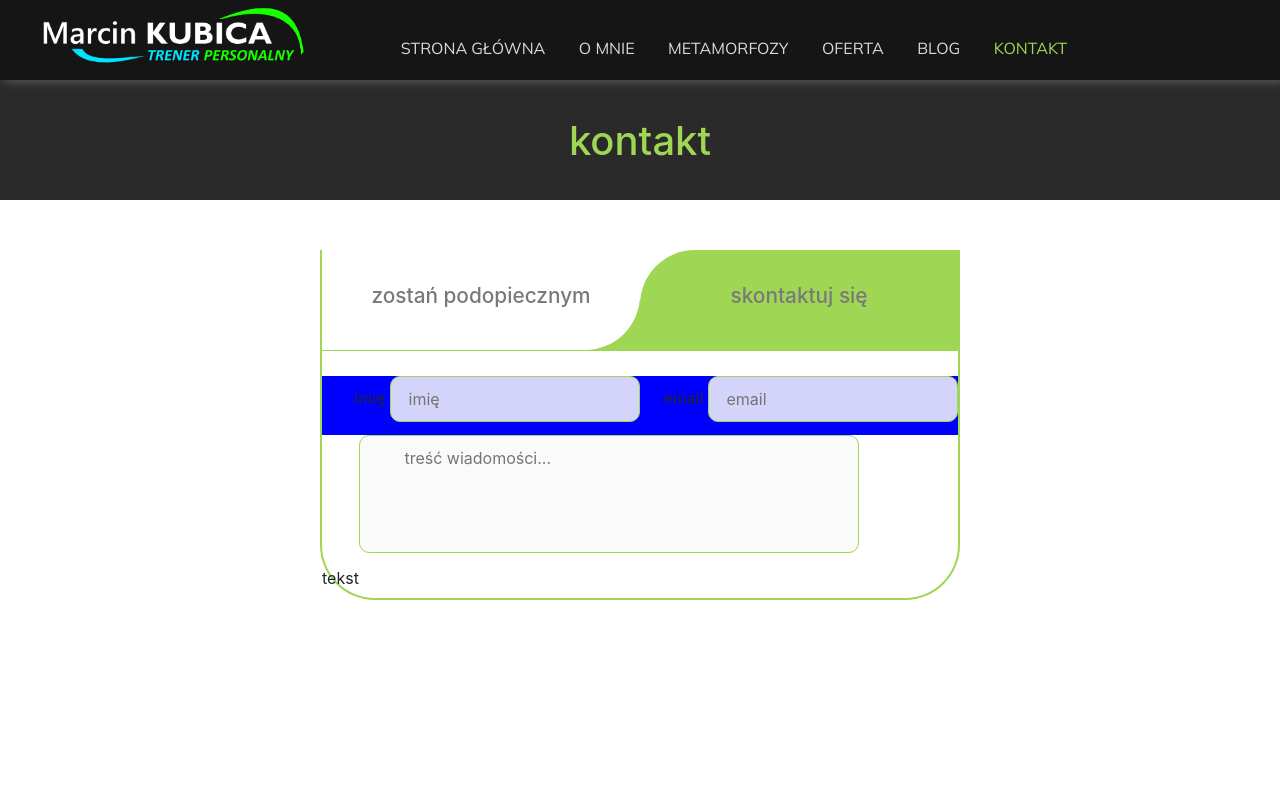
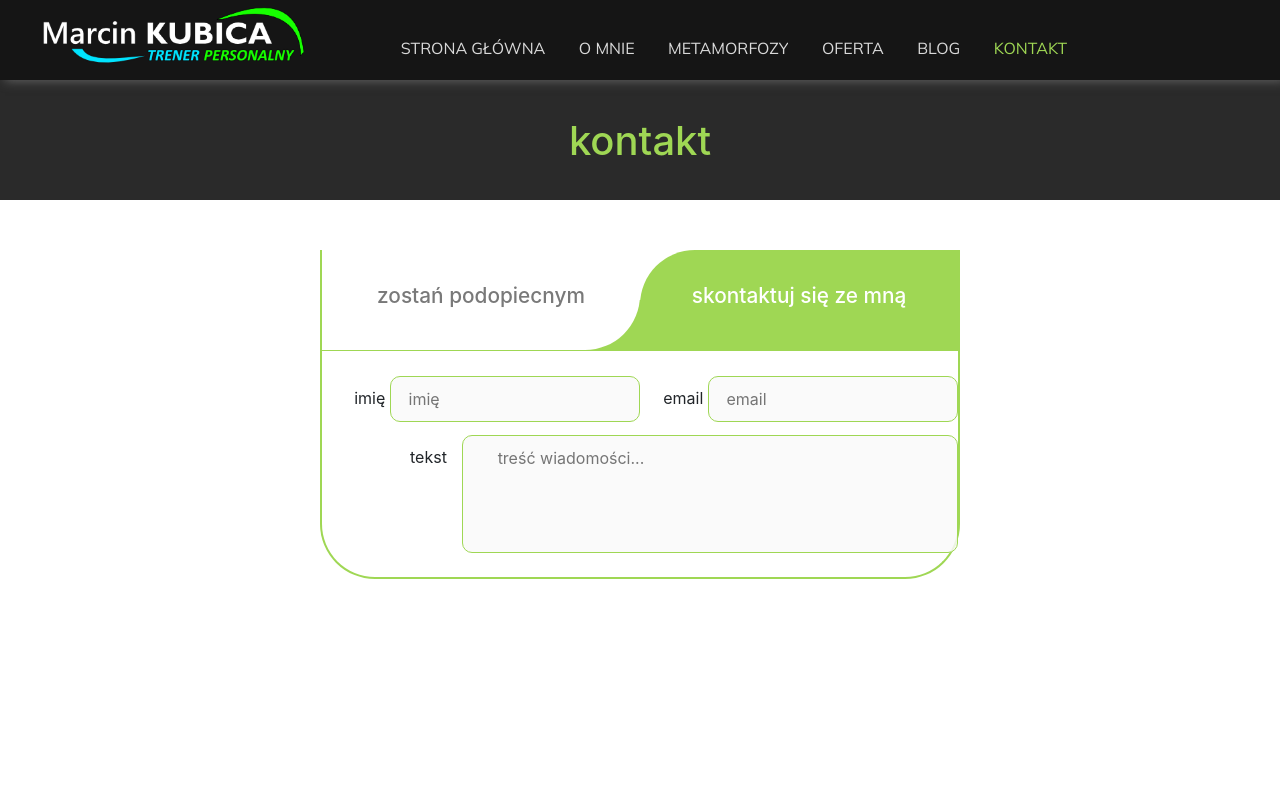
Before and after one commit to BlackH3art/trener-fitness, a React (Vite) app: page /kontakt in a window 1280 px wide. Shown: the top 800 px of the page. Built offline with nearby package versions, Linux system fonts and the light colour scheme.

Commit message:
form switching + styles

```diff
--- a/src/components/contact/ContactPage.jsx
+++ b/src/components/contact/ContactPage.jsx
@@ -8,12 +8,24 @@ import './styles/contact.css';
 const ContactPage = () => {
 
   const [ cooperateActive, setCooperateActive ] = useState(false);
-  const [ contactActive, setContactActive ] = useState(true);
+  const [ contactFormActive, setContactFormActive ] = useState(true);
 
+  const handleActiveContactForm = () => {
+    setContactFormActive(true);
+    setCooperateActive(false)
+  }
+  const handleActiveCooperateForm = () => {
+    setCooperateActive(true);
+    setContactFormActive(false);
+  }
 
+  const handleKeyPress = () => {
 
-  const cooperateForm = cooperateActive ? <CooperateForm /> : null;
-  const contactForm = contactActive ? <ContactForm /> : null;
+  }
+
+  const reverse = cooperateActive ? "-reverse" : "";
+
+  const activeForm = cooperateActive && !contactFormActive? <CooperateForm /> : <ContactForm />;
 
   return (
     <>
@@ -24,13 +36,12 @@ const ContactPage = () => {
 
         <div className="forms-controler-container">
           <div className="controling-buttons-container">
-            <div className="first-option-div"  > <h3 className="form-title">zostań podopiecznym</h3></div>
-            <div className="second-option-div"  > <h3 className="form-title">skontaktuj się</h3></div>
+            <div className={`first-option-div${reverse}`} tabIndex={0} onKeyPress={handleKeyPress} onClick={handleActiveCooperateForm} role="button"> <h3 className="form-title">zostań podopiecnym</h3></div>
+            <div className={`second-option-div${reverse}`} tabIndex={0} onKeyPress={handleKeyPress} onClick={handleActiveContactForm} role="button"> <h3 className="form-title">skontaktuj się ze mną</h3></div>
           </div>
 
           <div className="form-slider-container">
-            {cooperateForm}
-            {contactForm}
+            {activeForm}
           </div>
 
         </div>
--- a/src/components/contact/styles/contact.css
+++ b/src/components/contact/styles/contact.css
@@ -28,14 +28,18 @@ div.controling-buttons-container{
 
 }
 
-div.first-option-div, div.second-option-div {
+div.first-option-div, div.second-option-div, div.first-option-div-reverse, div.second-option-div-reverse {
   display: flex;
   align-items: center;
   justify-content: center;
   height: 100px;
   width: 50%;
   color: #797979;
+  outline: 0;
+}
 
+div.first-option-div:focus {
+  border: none;
 }
 
 .form-title {
@@ -48,10 +52,25 @@ div.first-option-div {
 
 }
 
+div.first-option-div-reverse {
+  border-radius: 0 55px 0 0;
+  background-color: var(--darker-green);
+  color: white;
+}
+
 div.second-option-div{
   border-radius: 55px 0 0 0;
+  color: white;
   background-color: var(--darker-green)
 
 }
+div.second-option-div-reverse {
+  border-radius: 0 0px 0 55px;
+  background-color: rgb(255, 255, 255);
+}
+
+/* div.first-option-div-reverse h3.form-title {
+  zwiększenie tytułu przy aktywacji?
+} */
 
 /* ***************************************   FORM CONTAINER   ********************************** */
--- a/src/components/cooperate form/styles/contactForm.css
+++ b/src/components/cooperate form/styles/contactForm.css
@@ -1,9 +1,18 @@
 div.contactform-inputs-container {
   display: flex;
-  background-color: blue;
 }
 
 textarea.form-input {
-  width: 500px;
+  width: 100%;
   resize: none;
 }
+
+div.contactform-textarea-container {
+  display: grid;
+  grid-template-columns: 22% 78%;
+}
+div.contactform-textarea-container label {
+  display: block;
+  text-align: right;
+  padding: 10px 15px;
+}
```
